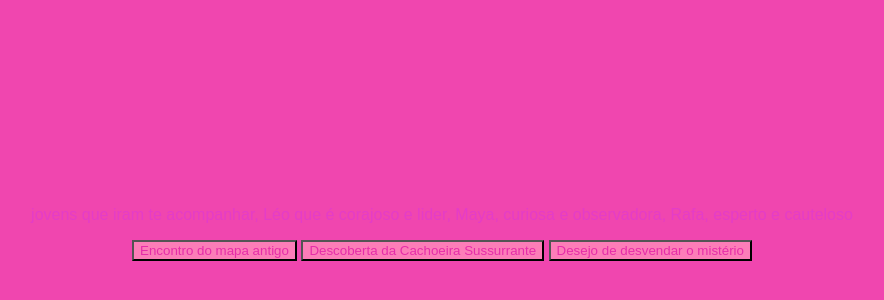
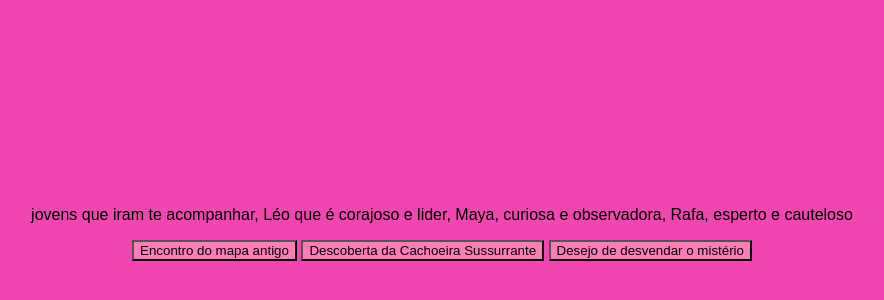
Before and after one commit to nerissafabrin/O-segredo-da-cachoeira-sussurrante, a plain HTML site: page index.html in a window 1280 px wide. Shown: the part 134-434 px from the top of the page, without its empty margins (198-1082 px from the left). Drawn offline with Linux system fonts and the light colour scheme.

Commit message:
mudei a cor

```diff
--- a/style.css
+++ b/style.css
@@ -1,6 +1,6 @@
 body {
     background-color: #f046af;
-    color: rgb(228, 61, 200);
+    color: rgb(0, 0, 0);
     font-family: "Bai Jamjuree", sans-serif;
     display: flex;
     justify-content: center;
@@ -11,7 +11,7 @@ body {
 
 button {
     background-color: #fc7db8;
-    color: rgb(230, 45, 168);
+    color: rgb(0, 0, 0);
     font-family: "Bai Jamjuree", sans-serif;
 }
 
```
